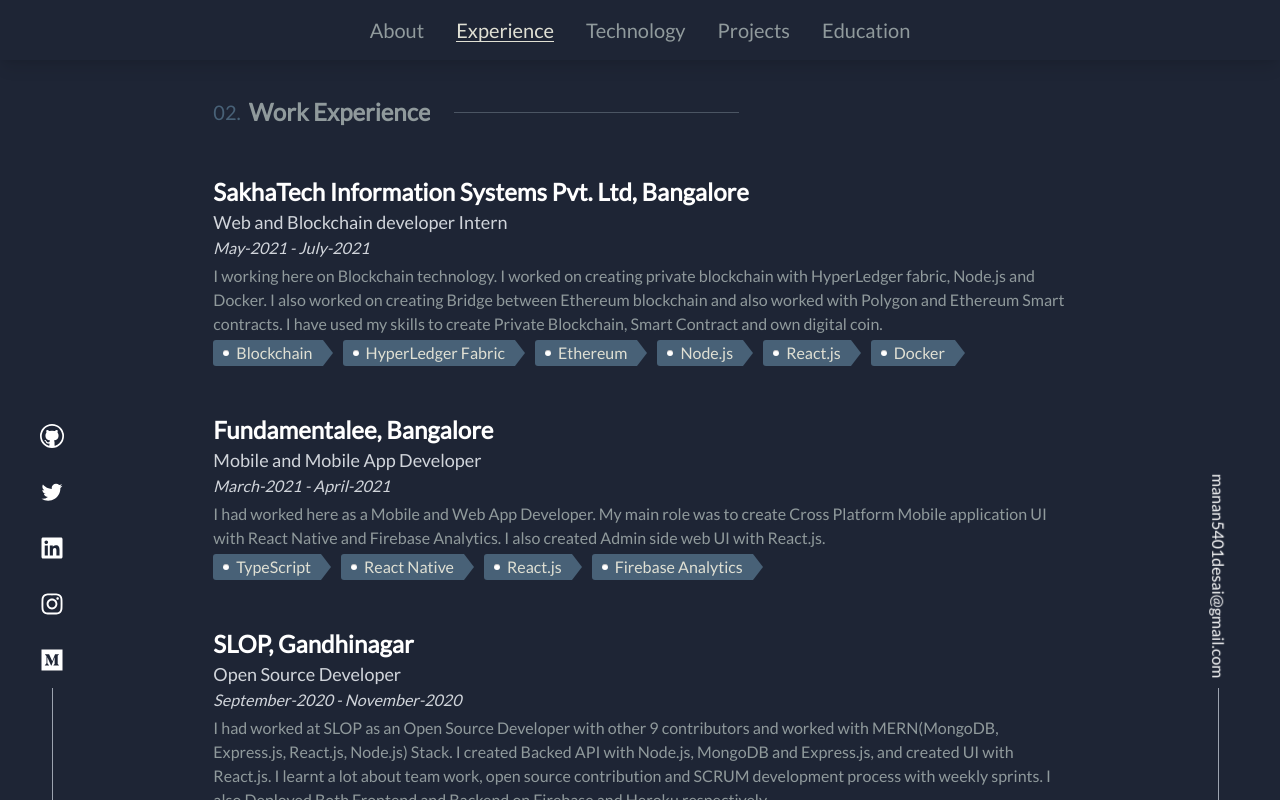
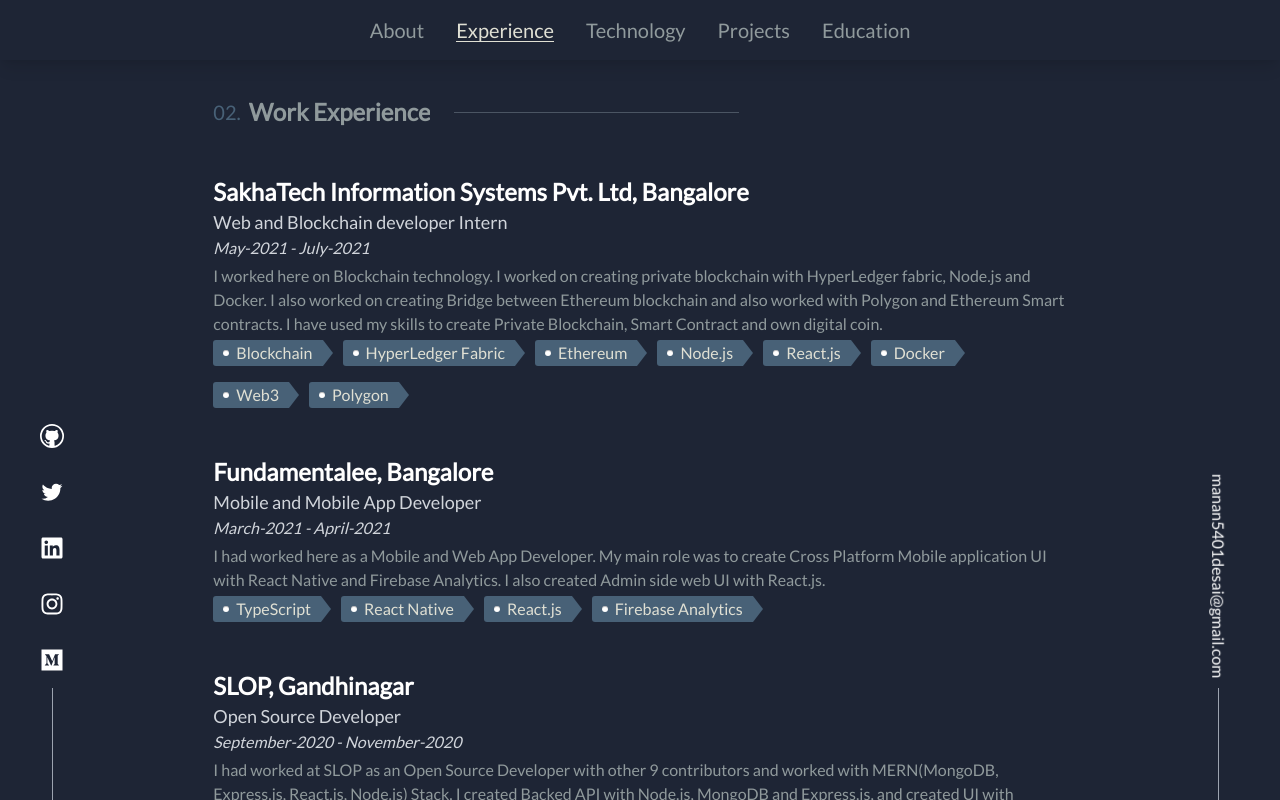
Before and after one commit to MananDesai54/my-v1, a React (Create React App) app: page /#/experience in a window 1280 px wide. Built offline with nearby package versions, Linux system fonts and the light colour scheme.

Commit message:
bug update

```diff
--- a/src/Components/Work/experiences.js
+++ b/src/Components/Work/experiences.js
@@ -4,7 +4,7 @@
     role: "Web and Blockchain developer Intern",
     duration: "May-2021 - July-2021",
     description:
-      "I working here on Blockchain technology. I worked on creating private blockchain with HyperLedger fabric, Node.js and Docker. I also worked on creating Bridge between Ethereum blockchain and also worked with Polygon and Ethereum Smart contracts. I have used my skills to create Private Blockchain, Smart Contract and own digital coin.",
+      "I worked here on Blockchain technology. I worked on creating private blockchain with HyperLedger fabric, Node.js and Docker. I also worked on creating Bridge between Ethereum blockchain and also worked with Polygon and Ethereum Smart contracts. I have used my skills to create Private Blockchain, Smart Contract and own digital coin.",
     techs: [
       "Blockchain",
       "HyperLedger Fabric",
@@ -12,6 +12,8 @@
       "Node.js",
       "React.js",
       "Docker",
+      "Web3",
+      "Polygon",
     ],
   },
   {
```
